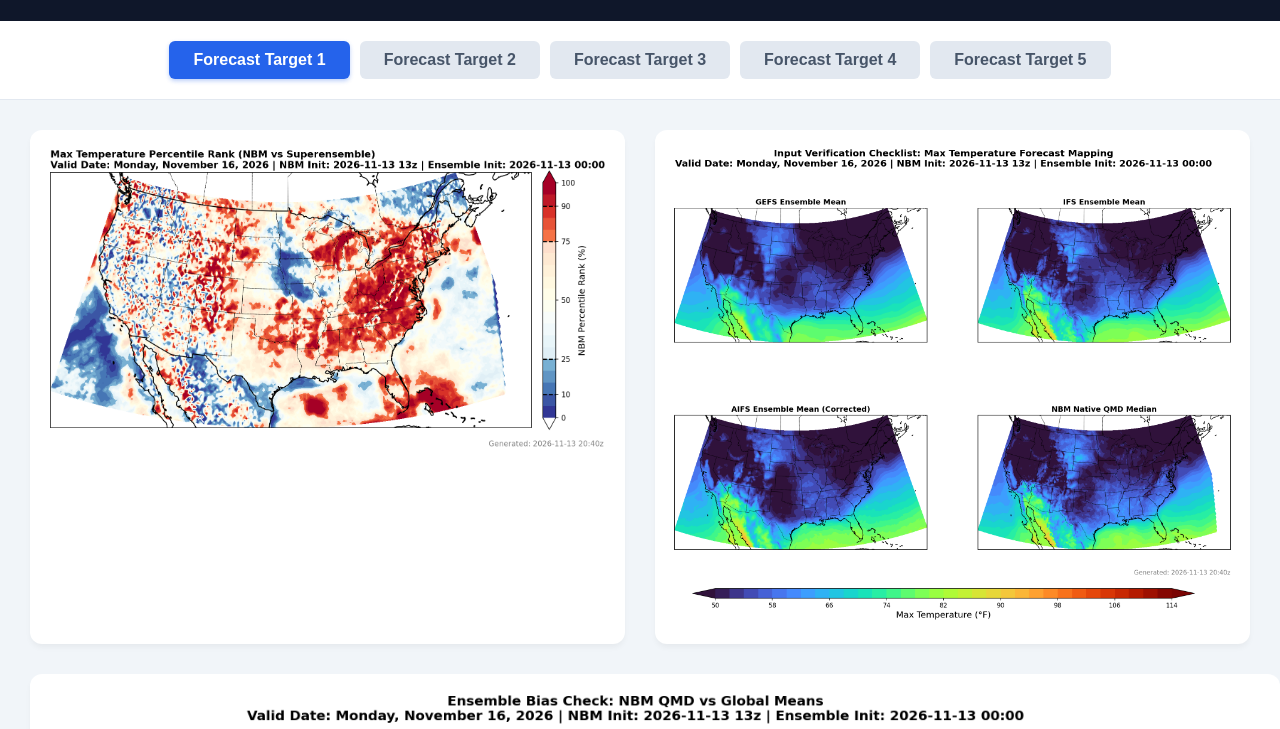
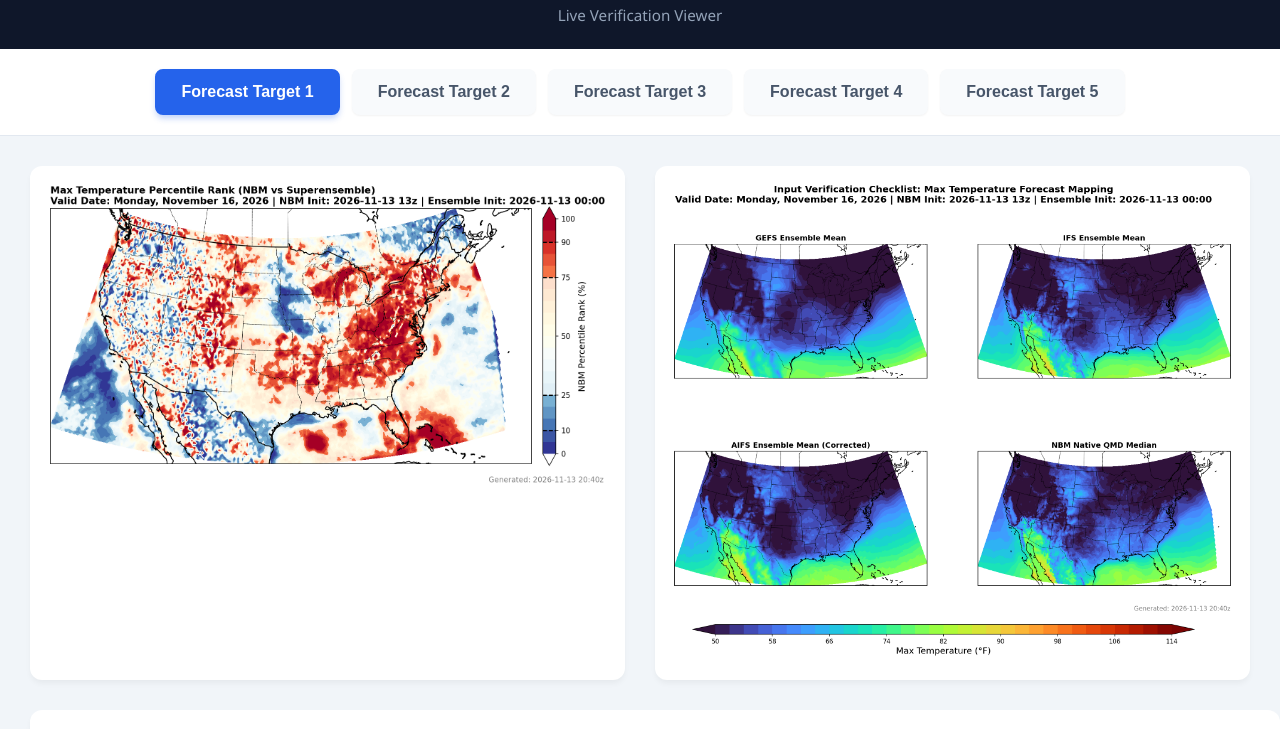
Before and after one commit to mbcqpf-code/wpc-temperature-dashboard, a plain HTML site: page index.html in a window 1280 px wide. Shown: the part 66-795 px from the top of the page. Drawn offline with Linux system fonts and the light colour scheme.

Commit message:
Enhance layout and loading functionality in index.html
Refactor styles and improve loading indicator in index.html

```diff
--- a/index.html
+++ b/index.html
@@ -5,7 +5,6 @@
     <meta name="viewport" content="width=device-width, initial-scale=1.0">
     <title>WPC Temperature Extremes Dashboard</title>
     <style>
-        /* Base and Typography */
         body {
             font-family: 'Segoe UI', Roboto, Helvetica, Arial, sans-serif;
             background-color: #f1f5f9;
@@ -14,7 +13,6 @@
             padding: 0;
         }
 
-        /* Header Styling */
         header {
             background-color: #0f172a;
             color: white;
@@ -22,45 +20,65 @@
             text-align: center;
             box-shadow: 0 4px 6px -1px rgba(0, 0, 0, 0.1);
         }
+
         header h1 { margin: 0; font-size: 1.8rem; letter-spacing: 0.5px; }
-        header p { margin: 5px 0 0 0; color: #94a3b8; font-size: 0.9rem; }
+        header p { margin: 8px 0 0 0; color: #94a3b8; font-size: 0.95rem; }
 
-        /* Navigation Tabs */
+        /* Loading Indicator */
+        #loading {
+            text-align: center;
+            padding: 40px;
+            font-size: 1.1rem;
+            color: #64748b;
+            font-weight: 500;
+        }
+
         .nav-container {
             display: flex;
             justify-content: center;
             flex-wrap: wrap;
-            gap: 10px;
+            gap: 12px;
             padding: 20px;
             background: white;
             border-bottom: 1px solid #e2e8f0;
         }
+
         .nav-btn {
-            padding: 10px 24px;
-            border: none;
-            background: #e2e8f0;
+            padding: 12px 24px;
+            border: 2px solid transparent;
+            background: #f8fafc;
             color: #475569;
             font-size: 1rem;
             font-weight: 600;
             cursor: pointer;
-            border-radius: 6px;
+            border-radius: 8px;
             transition: all 0.2s ease;
+            box-shadow: 0 1px 2px rgba(0, 0, 0, 0.05);
         }
-        .nav-btn:hover:not(.active) { background: #cbd5e1; }
-        .nav-btn.active { background: #2563eb; color: white; box-shadow: 0 2px 4px rgba(37, 99, 235, 0.3); }
 
-        /* Content Panels */
+        .nav-btn:hover:not(.active) {
+            background: #f1f5f9;
+            border-color: #cbd5e1;
+        }
+
+        .nav-btn.active {
+            background: #2563eb;
+            color: white;
+            border-color: #2563eb;
+            box-shadow: 0 4px 6px -1px rgba(37, 99, 235, 0.3);
+        }
+
         .panel { display: none; padding: 30px; max-width: 1600px; margin: 0 auto; animation: fadeIn 0.4s; }
         .panel.active { display: block; }
-        @keyframes fadeIn { from { opacity: 0; } to { opacity: 1; } }
+        @keyframes fadeIn { from { opacity: 0; transform: translateY(5px); } to { opacity: 1; transform: translateY(0); } }
 
-        /* Side-by-Side Image Layout */
         .image-grid {
             display: flex;
             gap: 30px;
             justify-content: center;
             flex-wrap: wrap;
         }
+
         .image-card {
             flex: 1;
             min-width: 500px;
@@ -70,6 +88,7 @@
             box-shadow: 0 4px 6px -1px rgba(0, 0, 0, 0.05);
             text-align: center;
         }
+
         .image-card img {
             width: 100%;
             height: auto;
@@ -77,6 +96,7 @@
             cursor: pointer;
             transition: transform 0.2s ease, box-shadow 0.2s ease;
         }
+
         .image-card img:hover {
             transform: translateY(-2px);
             box-shadow: 0 10px 15px -3px rgba(0, 0, 0, 0.1);
@@ -96,13 +116,16 @@
             justify-content: center;
             flex-direction: column;
         }
+
         .modal-content {
             max-width: 95%;
             max-height: 90vh;
             border-radius: 4px;
             box-shadow: 0 25px 50px -12px rgba(0, 0, 0, 0.5);
             animation: zoomIn 0.3s cubic-bezier(0.16, 1, 0.3, 1);
+            cursor: default; /* Keep default cursor for image itself */
         }
+
         @keyframes zoomIn { from { transform: scale(0.95); opacity: 0; } to { transform: scale(1); opacity: 1; } }
 
         .close {
@@ -115,56 +138,62 @@
             cursor: pointer;
             transition: color 0.2s;
         }
+
         .close:hover { color: #ef4444; }
         .modal-hint { color: #94a3b8; margin-top: 15px; font-size: 0.9rem; }
 
-        /* Mobile responsiveness */
         @media (max-width: 768px) {
             .image-card { min-width: 100%; }
+            .nav-btn { width: 100%; }
         }
     </style>
 </head>
 <body>
 
     <header>
-        <h1>WPC Superensemble vs NBM </h1>
+        <h1>WPC Superensemble vs NBM</h1>
+        <p id="headerMeta">Loading operational data...</p>
     </header>
 
-    <div class="nav-container" id="tabs">
-        </div>
+    <div id="loading">Syncing latest forecast cycle...</div>
+
+    <div class="nav-container" id="tabs" style="display: none;">
+        <!-- Tabs injected here -->
+    </div>
 
     <div id="panels">
-        </div>
+        <!-- Panels injected here -->
+    </div>
 
+    <!-- The onclick handler here acts as the backdrop click-to-close feature -->
     <div id="imageModal" class="modal" onclick="closeModal(event)">
         <span class="close" onclick="closeModal(event)">&times;</span>
         <img class="modal-content" id="enlargedImg">
-        <div class="modal-hint">Click anywhere to close</div>
+        <div class="modal-hint">Click outside the image to close</div>
     </div>
 
-<script>
-        // 1. DYNAMIC SHIFT DETECTOR
+    <script>
         const now = new Date();
-        const utcHour = now.getUTCHours();
-        const utcMinute = now.getUTCMinutes();
-        let targetOffsets = [];
+        const cacheBuster = `?v=${now.getTime()}`;
+        const tabsContainer = document.getElementById('tabs');
+        const panelsContainer = document.getElementById('panels');
+        const loadingIndicator = document.getElementById('loading');
 
-        // NEW: Array to track which offsets successfully loaded images
         let loadedOffsets = [];
+        let validDatesMap = {};
 
-        // 01:31z to 13:30z -> Night Shift (18z NBM) -> Offsets 4 through 8
-        if ((utcHour === 1 && utcMinute > 30) || (utcHour >= 2 && utcHour <= 12) || (utcHour === 13 && utcMinute <= 30)) {
-            targetOffsets = [4, 5, 6, 7, 8];
-        } else {
-            // 13:31z to 01:30z -> Day Shift (06z NBM) -> Offsets 3 through 7
-            targetOffsets = [3, 4, 5, 6, 7];
+        // 1. Fallback Logic: Shift Time Calculator (in case JSON is missing)
+        function getFallbackOffsets() {
+            const utcHour = now.getUTCHours();
+            const utcMinute = now.getUTCMinutes();
+            if ((utcHour === 1 && utcMinute > 30) || (utcHour >= 2 && utcHour <= 12) || (utcHour === 13 && utcMinute <= 30)) {
+                return [4, 5, 6, 7, 8];
+            } else {
+                return [3, 4, 5, 6, 7];
+            }
         }
 
-        const tabsContainer = document.getElementById('tabs');
-        const panelsContainer = document.getElementById('panels');
-        const cacheBuster = `?v=${now.getTime()}`;
-
-        // 2. THE ASYNC CHECKER
+        // 2. Async Image Check
         const checkImage = (offset) => {
             return new Promise((resolve) => {
                 const imgTester = new Image();
@@ -174,30 +203,54 @@
             });
         };
 
-        // 3. STRICT CHRONOLOGICAL BUILDER[cite: 2]
-        Promise.all(targetOffsets.map(checkImage)).then(results => {
+        // 3. Main Init Function tied to manifest.json
+        async function initDashboard() {
+            let targetOffsets = getFallbackOffsets();
+
+            try {
+                const response = await fetch(`output/manifest.json${cacheBuster}`);
+                if (response.ok) {
+                    const manifest = await response.json();
+                    if (manifest.offsets && manifest.offsets.length > 0) {
+                        targetOffsets = manifest.offsets;
+                    }
+                    if (manifest.valid_dates) {
+                        validDatesMap = manifest.valid_dates;
+                    }
+                    if (manifest.nbm_init && manifest.global_init) {
+                        document.getElementById('headerMeta').innerText = `Ensemble Init: ${manifest.global_init} | NBM Base: ${manifest.nbm_init}`;
+                    }
+                }
+            } catch (err) {
+                console.warn("Could not load manifest.json, falling back to local clock shift detection.");
+                document.getElementById('headerMeta').innerText = "Live Verification Viewer";
+            }
+
+            const results = await Promise.all(targetOffsets.map(checkImage));
             let loadedCount = 0;
             let firstLoadedOffset = null;
 
             results.forEach(offset => {
                 if (offset !== null) {
                     loadedCount++;
-                    // NEW: Store successful offsets to enable arrow key navigation
                     loadedOffsets.push(offset);
 
                     const img1Src = `output/day_${offset}_percentile.png${cacheBuster}`;
                     const img2Src = `output/day_${offset}_verification.png${cacheBuster}`;
                     const img3Src = `output/day_${offset}_difference.png${cacheBuster}`;
 
-                    // Create the Button[cite: 2]
+                    // Extract Valid Date if available, otherwise default to target counting
+                    const labelText = validDatesMap[offset] ? validDatesMap[offset] : `Forecast Target ${loadedCount}`;
+
+                    // Create Nav Button
                     const btn = document.createElement('button');
                     btn.className = 'nav-btn';
                     btn.id = `btn-${offset}`;
-                    btn.innerText = `Forecast Target ${loadedCount}`;
+                    btn.innerText = labelText;
                     btn.onclick = () => activateTab(offset);
                     tabsContainer.appendChild(btn);
 
-                    // Create the Panel[cite: 2]
+                    // Create Content Panel
                     const panel = document.createElement('div');
                     panel.className = 'panel';
                     panel.id = `panel-${offset}`;
@@ -205,17 +258,14 @@
                     const grid = document.createElement('div');
                     grid.className = 'image-grid';
 
-                    // Percentile Card[cite: 2]
                     const card1 = document.createElement('div');
                     card1.className = 'image-card';
                     card1.innerHTML = `<img src="${img1Src}" alt="Percentile Map" onclick="openModal(this.src)">`;
 
-                    // Verification Card[cite: 2]
                     const card2 = document.createElement('div');
                     card2.className = 'image-card';
                     card2.innerHTML = `<img src="${img2Src}" alt="Verification Map" onclick="openModal(this.src)">`;
 
-                    // Difference Map Card[cite: 2]
                     const card3 = document.createElement('div');
                     card3.className = 'image-card';
                     card3.style.width = '100%';
@@ -228,16 +278,21 @@
                     panel.appendChild(card3);
                     panelsContainer.appendChild(panel);
 
-                    // Automatically activate the very first valid tab it finds[cite: 2]
-                    if (!firstLoadedOffset) {
-                        firstLoadedOffset = offset;
-                        activateTab(firstLoadedOffset);
-                    }
+                    if (!firstLoadedOffset) firstLoadedOffset = offset;
                 }
             });
-        });
 
-        // Tab Switching Logic[cite: 2]
+            loadingIndicator.style.display = 'none';
+
+            if (firstLoadedOffset) {
+                tabsContainer.style.display = 'flex';
+                activateTab(firstLoadedOffset);
+            } else {
+                loadingIndicator.style.display = 'block';
+                loadingIndicator.innerText = "No operational outputs are available for this shift yet. Please check back later.";
+            }
+        }
+
         function activateTab(targetOffset) {
             document.querySelectorAll('.panel').forEach(p => p.classList.remove('active'));
             document.querySelectorAll('.nav-btn').forEach(b => b.classList.remove('active'));
@@ -245,7 +300,7 @@
             document.getElementById(`btn-${targetOffset}`).classList.add('active');
         }
 
-        // Lightbox Logic[cite: 2]
+        // --- Lightbox & Event Listeners ---
         const modal = document.getElementById('imageModal');
         const modalImg = document.getElementById('enlargedImg');
 
@@ -255,22 +310,20 @@
         }
 
         function closeModal(event) {
+            // Guard clause prevents the modal from closing if they click ON the enlarged image itself
+            if (event && event.target && event.target.id === 'enlargedImg') return;
             modal.style.display = 'none';
         }
 
-        // 4. UPDATED EVENT LISTENER WITH KEYBOARD SHORTCUTS
         document.addEventListener('keydown', function(event) {
-            // Existing logic to close the modal[cite: 2]
             if (event.key === "Escape") {
                 modal.style.display = 'none';
                 return;
             }
 
-            // Prevent arrow keys from cycling tabs if the image modal is open
             if (modal.style.display === 'flex') return;
 
             if (loadedOffsets.length > 0) {
-                // Find the currently active tab ID
                 const activeBtn = document.querySelector('.nav-btn.active');
                 if (activeBtn) {
                     const currentOffset = parseInt(activeBtn.id.replace('btn-', ''));
@@ -278,11 +331,9 @@
 
                     if (currentIndex !== -1) {
                         if (event.key === "ArrowRight") {
-                            // Move to the next tab, loop back to the beginning if at the end
                             const nextIndex = (currentIndex + 1) % loadedOffsets.length;
                             activateTab(loadedOffsets[nextIndex]);
                         } else if (event.key === "ArrowLeft") {
-                            // Move to the previous tab, loop to the end if at the beginning
                             const prevIndex = (currentIndex - 1 + loadedOffsets.length) % loadedOffsets.length;
                             activateTab(loadedOffsets[prevIndex]);
                         }
@@ -290,6 +341,9 @@
                 }
             }
         });
+
+        // Bootstrap on load
+        initDashboard();
     </script>
 </body>
 </html>
```
